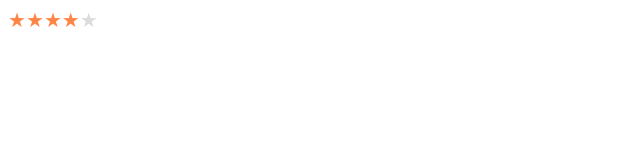
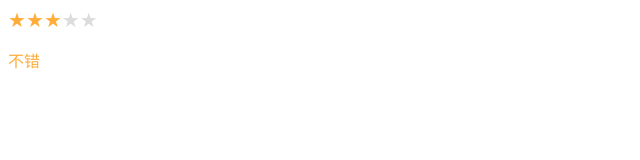
Before and after one commit to shuaijiabin/Star-rating, a plain HTML site: page index.html in a window 1280 px wide. Shown: the full height of the page, 0-640 px from the left. Drawn offline with Linux system fonts and the light colour scheme.

Commit message:
优化提示文字颜色同步

```diff
--- a/index.html
+++ b/index.html
@@ -59,6 +59,8 @@
         			var stars = starRating.children;
         			for (let i = 0; i < this.defaults.score; i++) {  //设置默认评分
         				stars[i].style.color = _This.defaults.selectColor[this.defaults.score-1];
+        				starTips.innerHTML = _This.defaults.tips[this.defaults.score-1];
+                        starTips.style.color = _This.defaults.selectColor[this.defaults.score-1];
         			};
         			for (var i = 0; i < stars.length; i++) {
         				stars[i].index = i;
@@ -72,6 +74,7 @@
 		        							stars[k].style.color = _This.defaults.selectColor[j];
 		        						};
 		        						starTips.innerHTML = _This.defaults.tips[j];
+		        						starTips.style.color = _This.defaults.selectColor[j];
 		        					} else {
 		        						stars[j].style.color = _This.defaults.defultColor;
 		        					};
@@ -122,7 +125,7 @@
 					alert(score);
 				},
 				isReScore: true,
-				score: 4
+				score: 3
 			});
 		};
 	</script>
```
